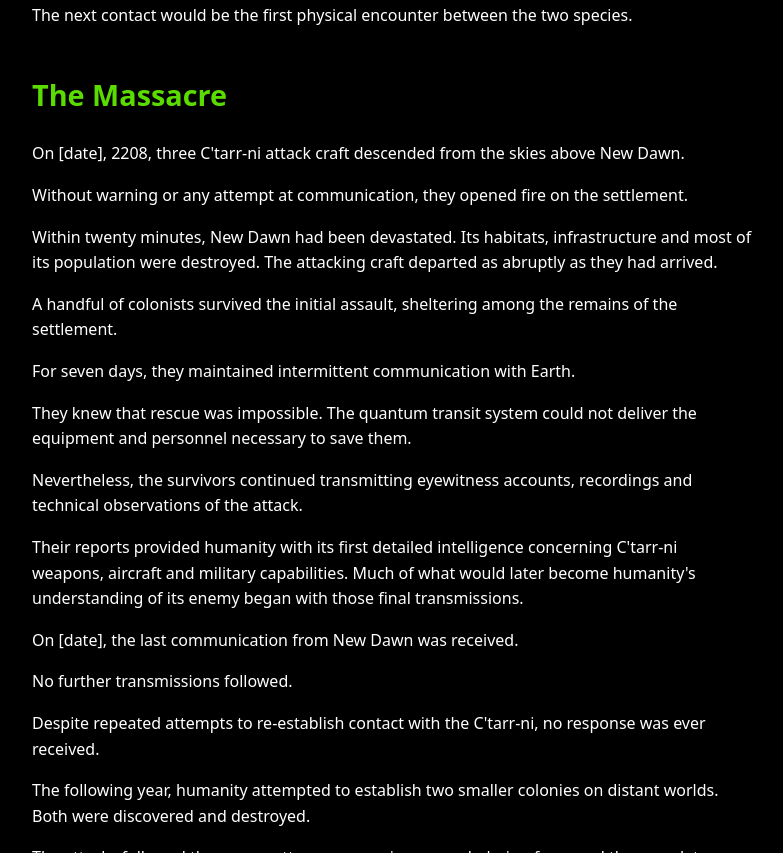
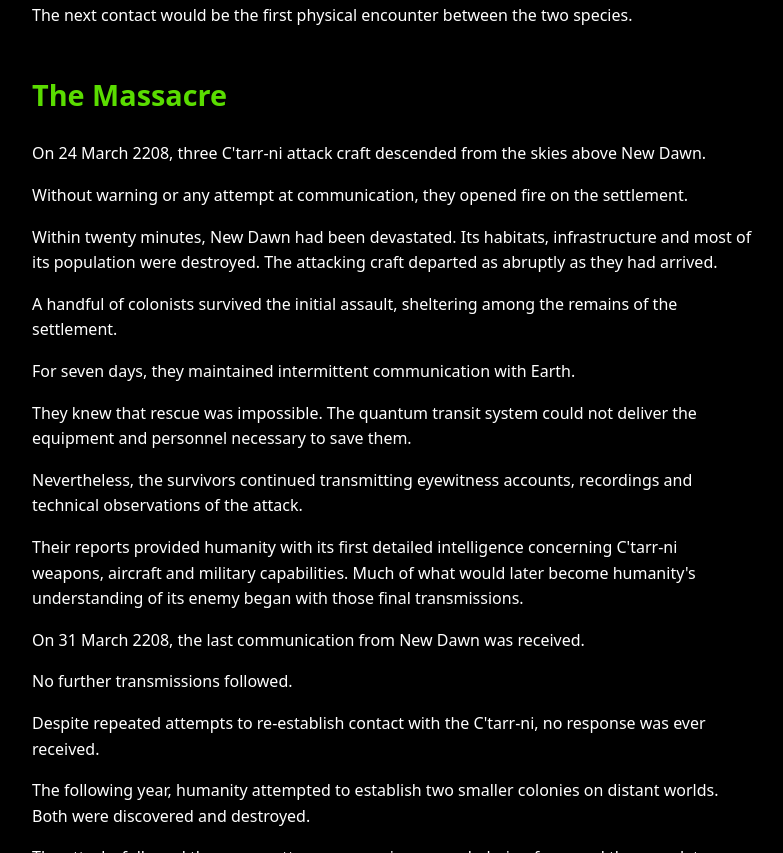
Before and after one commit to jk0791/exodefender-lore, a plain HTML site: page new-dawn.html in a window 1280 px wide. Shown: the part 1774-2627 px from the top of the page, without its empty margins (248-1031 px from the left). Drawn offline with Linux system fonts and the light colour scheme.

Commit message:
Update dates in First Contact and The Massacre sections for historical accuracy

```diff
--- a/new-dawn.html
+++ b/new-dawn.html
@@ -55,7 +55,7 @@
     <h2>First Contact</h2>
 
     <p>
-        On [date], 2208, twenty-two years after the first landing,
+        On 17 March 2208, twenty-two years after the first landing,
         New Dawn made contact with an extraterrestrial intelligence.
     </p>
 
@@ -132,7 +132,7 @@
 <h2>The Massacre</h2>
 
 <p>
-    On [date], 2208, three C'tarr-ni attack craft descended from
+    On 24 March 2208, three C'tarr-ni attack craft descended from
     the skies above New Dawn.
 </p>
 
@@ -175,7 +175,7 @@
 </p>
 
 <p>
-    On [date], the last communication from New Dawn was received.
+    On 31 March 2208, the last communication from New Dawn was received.
 </p>
 
 <p>
```
